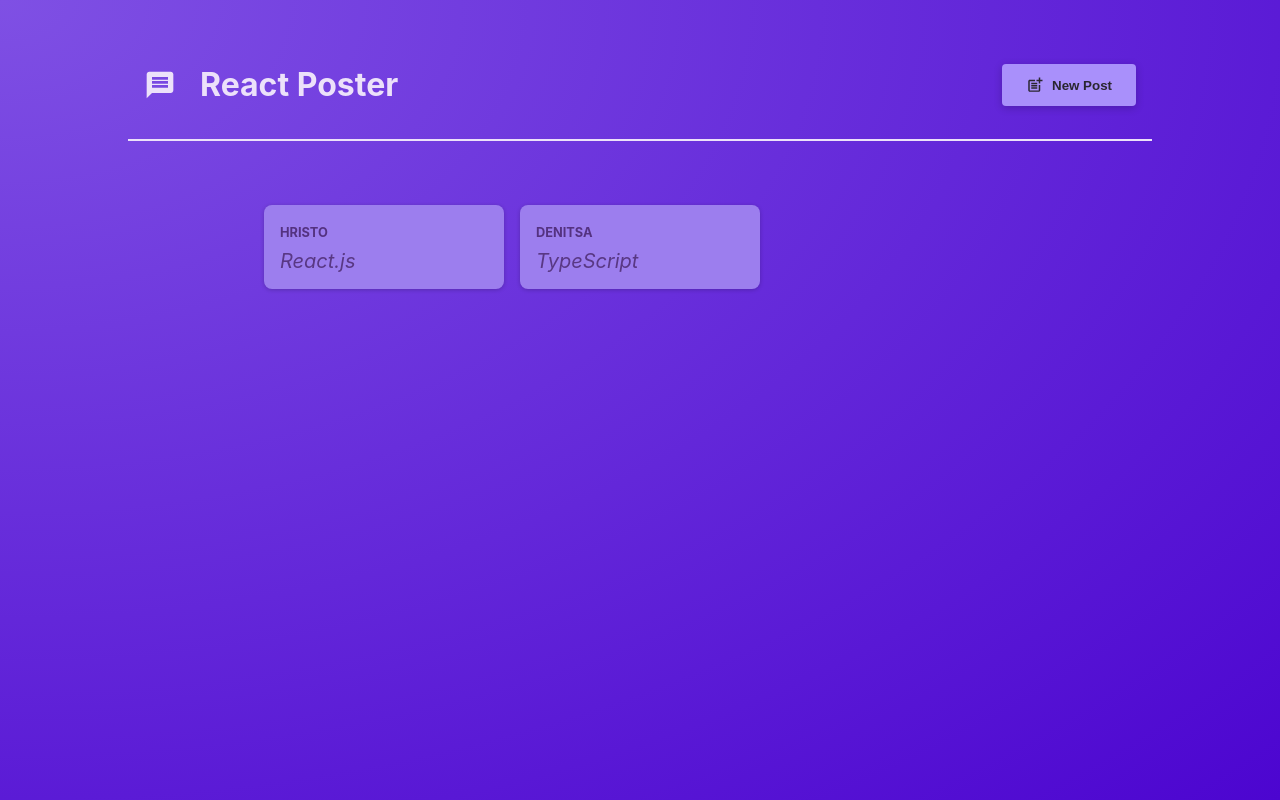
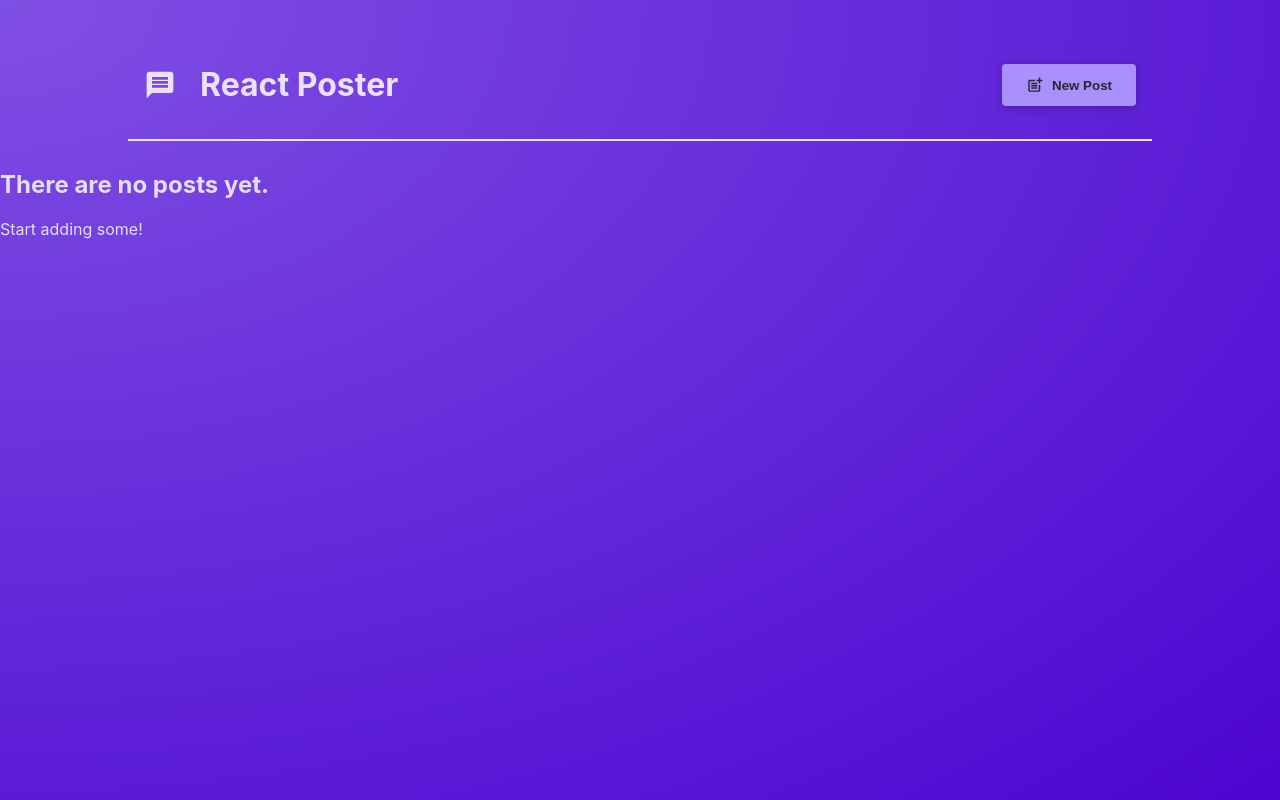
Before and after one commit to HrsHristov/poster-app, a React (Vite) app: page / in a window 1280 px wide. Built offline with nearby package versions, Linux system fonts and the light colour scheme.

Commit message:
Add list of posts

```diff
--- a/src/components/PostsList.jsx
+++ b/src/components/PostsList.jsx
@@ -1,12 +1,45 @@
+import { useState } from "react";
+
+import NewPost from "./NewPost";
 import Post from "./Post";
 import classes from "./PostsList.module.css";
+import Modal from "./Modal";
 
-const PostsList = () => {
+const PostsList = ({ isPosting, onStopPosting }) => {
+    const [posts, setPosts] = useState([]);
+
+    const addPostHandler = (postData) => {
+        setPosts((existingPosts) => [postData, ...existingPosts]);
+    };
+
     return (
-        <ul className={classes.posts}>
-            <Post author="Hristo" body="React.js" />
-            <Post author="Denitsa" body="TypeScript" />
-        </ul>
+        <>
+            {isPosting && (
+                <Modal onClose={onStopPosting}>
+                    <NewPost
+                        onCancel={onStopPosting}
+                        onAddPost={addPostHandler}
+                    />
+                </Modal>
+            )}
+            {posts.length > 0 && (
+                <ul className={classes.posts}>
+                    {posts.map((post) => (
+                        <Post
+                            key={post.body}
+                            author={post.author}
+                            body={post.body}
+                        />
+                    ))}
+                </ul>
+            )}
+            {posts.length === 0 && (
+                <div stlye={{ textAlign: "center", color: "white" }}>
+                    <h2>There are no posts yet.</h2>
+                    <p>Start adding some!</p>
+                </div>
+            )}
+        </>
     );
 };
 
```
